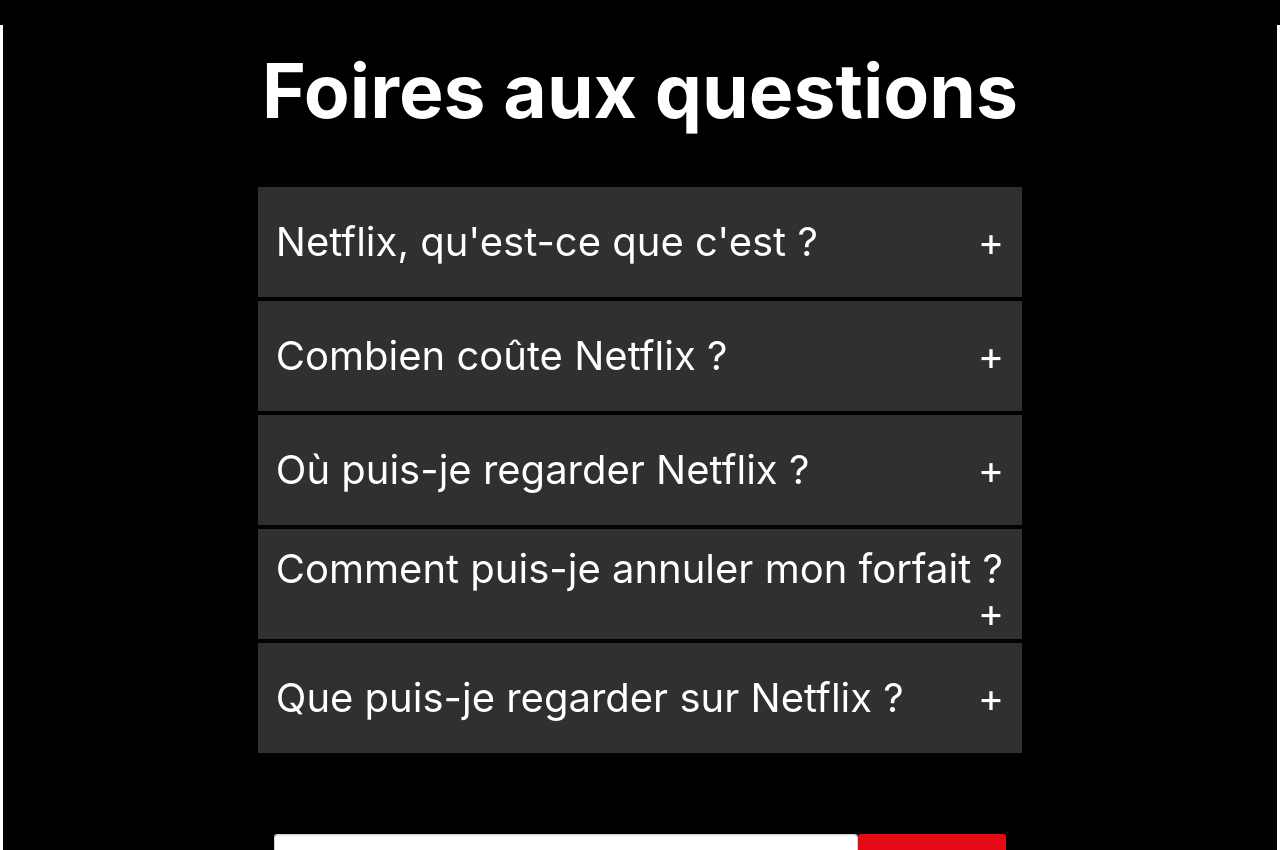
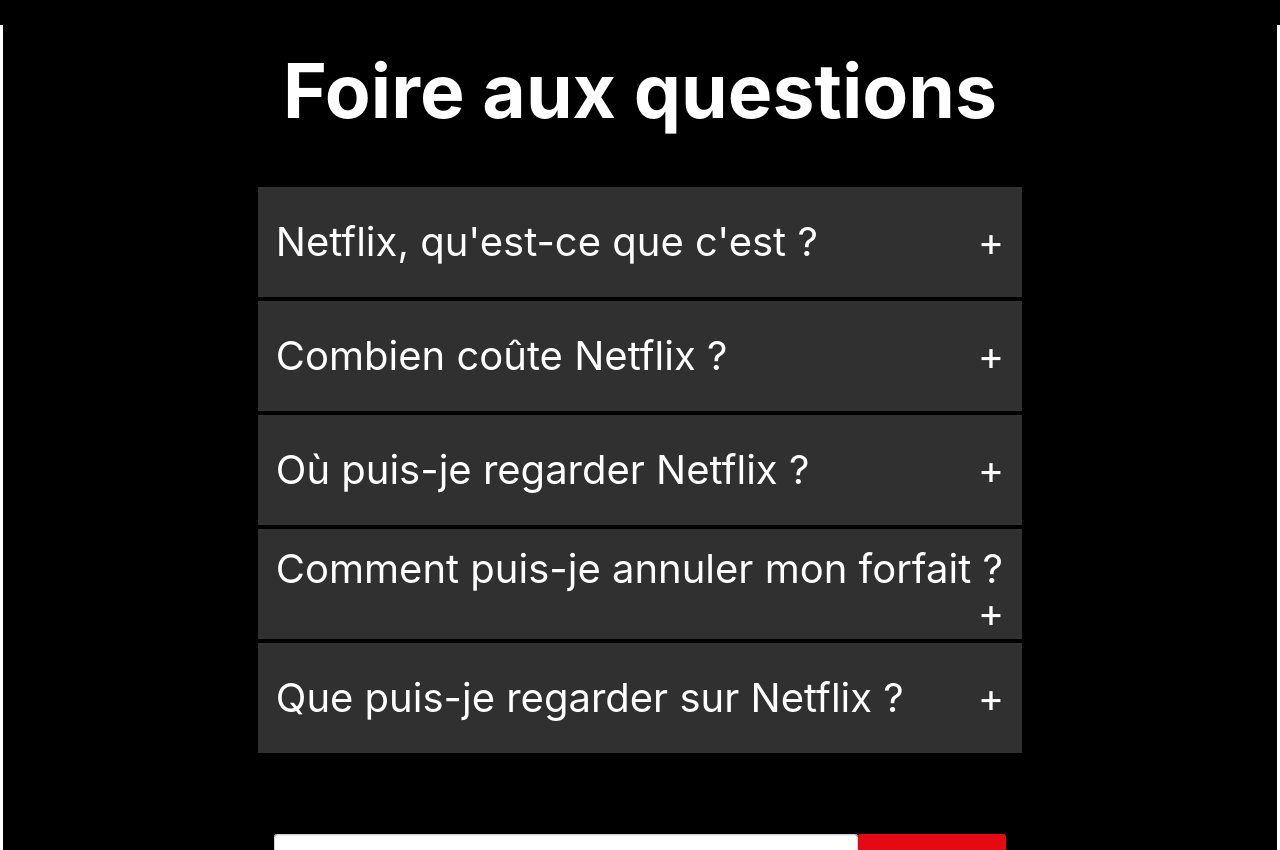
Before and after one commit to darkgrav/netflix, a plain HTML site: page Netflix/index.html in a window 1280 px wide. Shown: the part 3310-4160 px from the top of the page. Drawn offline with nearby package versions, Linux system fonts and the light colour scheme.

Commit message:
Update index.html

```diff
--- a/Netflix/index.html
+++ b/Netflix/index.html
@@ -79,7 +79,7 @@
 			</div>
 			<div class="containers">
 				<div class="FAQ">
-					<h1>Foires aux questions</h1>
+					<h1>Foire aux questions</h1>
 					<button type="button" id="accordion1" class="accordion ">Netflix, qu'est-ce que c'est ?</button>
 					<div class="panel">
 						<p>Netflix est un service de streaming qui propose une vaste sélection de séries TV, films, animes, documentaires et autres programmes primés sur des milliers d'appareils connectés à Internet.<br><br>Regardez tout ce que vous voulez, quand vous voulez, sans publicité et à un tarif mensuel très attractif. Découvrez de nouveaux films et séries TV chaque semaine, il y en a pour tous les goûts !<br></p>
```
